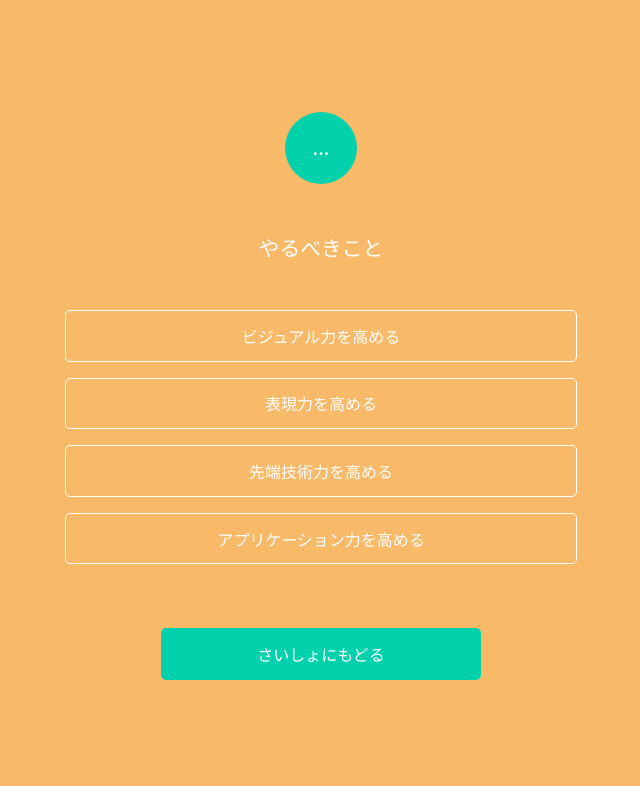
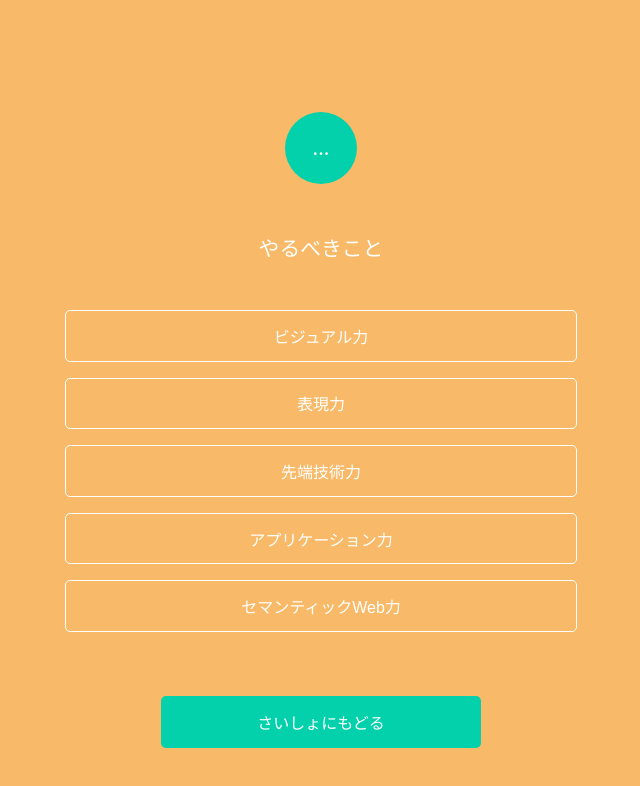
Before and after one commit to impv/frontend-adventure-guide, a React app: page /todo in a window 1280 px wide. Shown: the top 786 px of the page, without its empty margins (319-959 px from the left). Built offline with nearby package versions, Linux system fonts and the light colour scheme; the HTML template or start-up script is replaced by a standard one.

Commit message:
:sparkles: Add abilities.yml

```diff
--- /dev/null
+++ b/src/config/abilities.yml
@@ -0,0 +1,11 @@
+abilities:
+  - name: visual
+    displayName: ビジュアル力
+  - name: express
+    displayName: 表現力
+  - name: tech
+    displayName: 先端技術力
+  - name: application
+    displayName: アプリケーション力
+  - name: semantic
+    displayName: セマンティックWeb力
--- a/src/pages/ToDo.tsx
+++ b/src/pages/ToDo.tsx
@@ -8,6 +8,8 @@ import PageFooter from '~/components/PageFooter'
 import PageHeader from '~/components/PageHeader'
 
 import { Link } from 'react-router-dom'
+
+import { abilities } from '~/config/abilities.yml'
 
 const Buttons = styled.div`
   // layout
@@ -23,18 +25,16 @@ const ToDo: React.StatelessComponent = () => (
   <Page>
     <PageHeader iconText="...">やるべきこと</PageHeader>
     <Buttons>
-      <LinkButton to="/todo/visual" type="outline" block>
-        ビジュアル力を高める
-      </LinkButton>
-      <LinkButton to="/todo/expression" type="outline" block>
-        表現力を高める
-      </LinkButton>
-      <LinkButton to="/todo/tech" type="outline" block>
-        先端技術力を高める
-      </LinkButton>
-      <LinkButton to="/todo/application" type="outline" block>
-        アプリケーション力を高める
-      </LinkButton>
+      {abilities.map(ability => (
+        <LinkButton
+          key={ability.name}
+          to={`/todo/${ability.name}`}
+          type="outline"
+          block
+        >
+          {ability.displayName}
+        </LinkButton>
+      ))}
     </Buttons>
     <PageFooter>
       <LinkButton to="/" type="primary">
```
Also changed, not shown: src/config/config.d.ts (+9 -0 lines).
